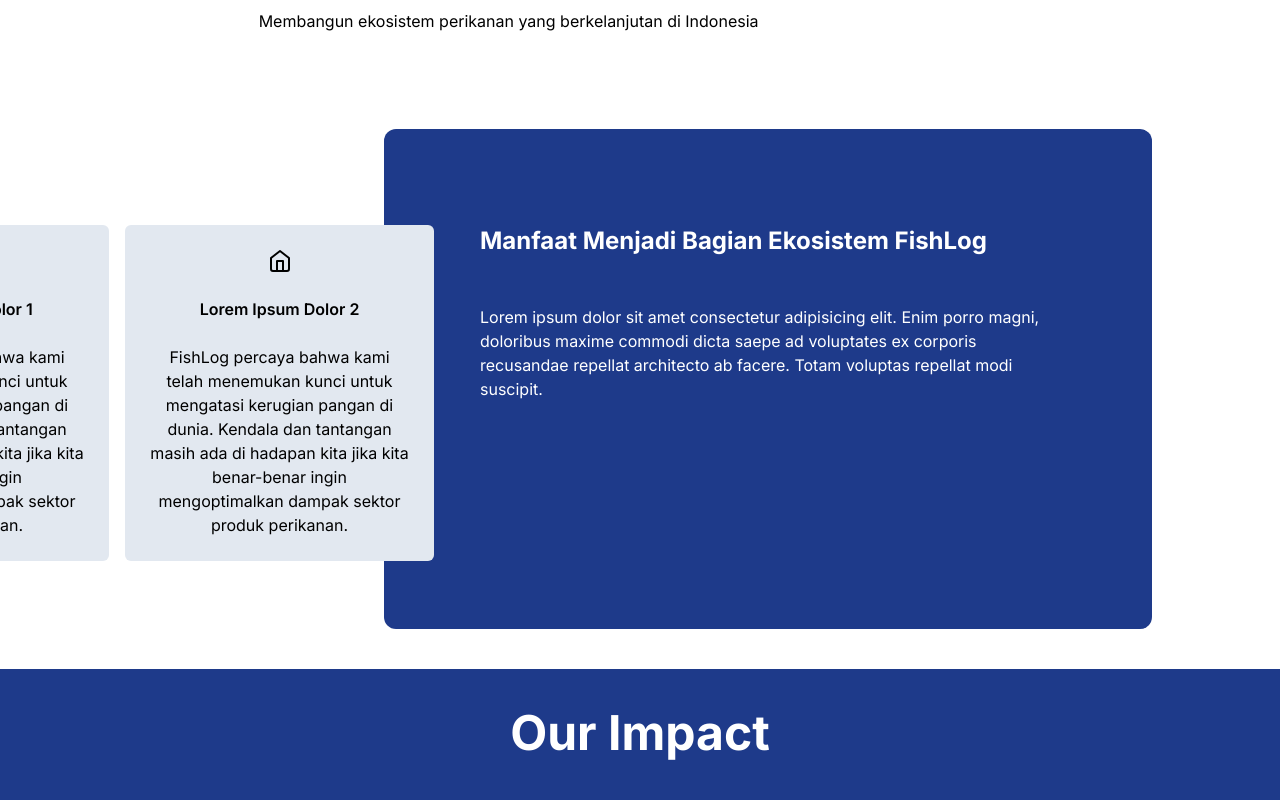
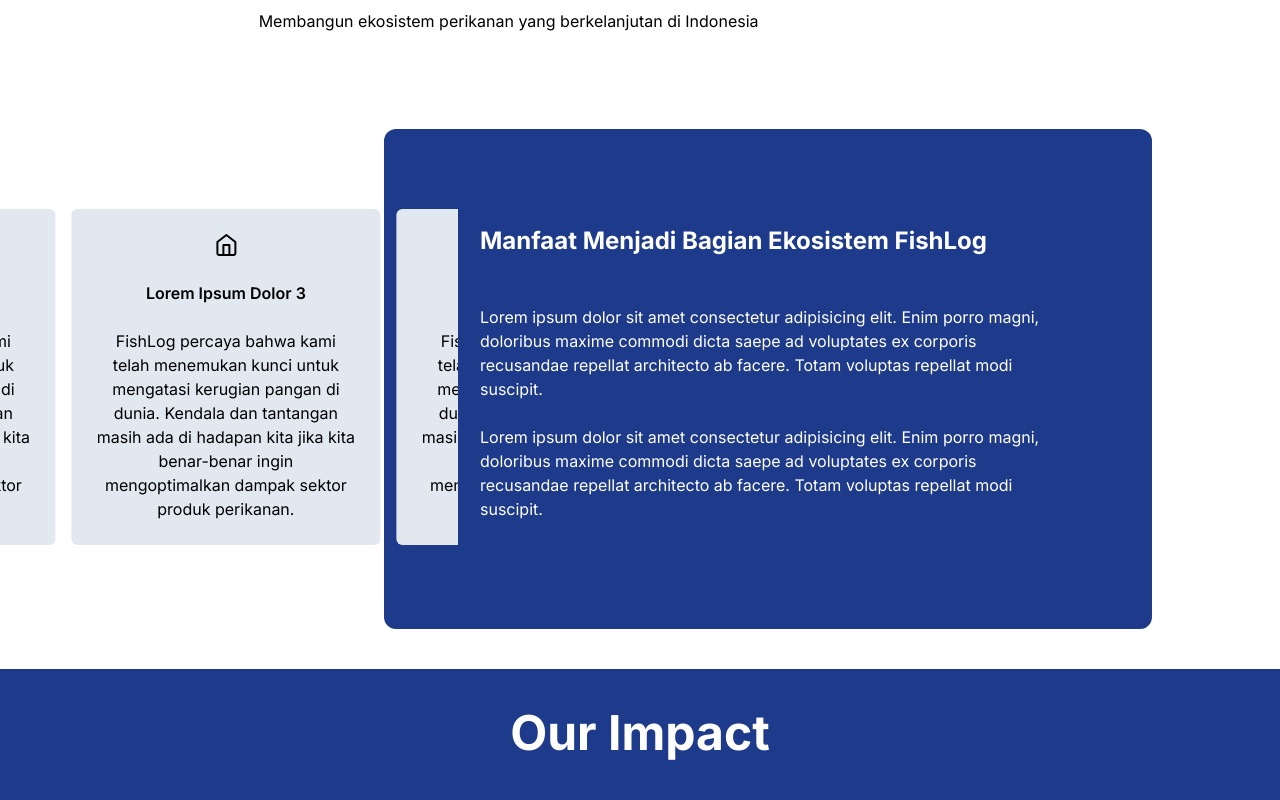
Before and after one commit to ihsandev/my-web-fishlog, a Next.js app: page / in a window 1280 px wide. Shown: the part 1660-2460 px from the top of the page. Built offline with nearby package versions, Linux system fonts and the light colour scheme.

Commit message:
feat: improvement responsive

```diff
--- /dev/null
+++ b/app/about/page.tsx
@@ -0,0 +1,7 @@
+export default function About() {
+  return (
+    <div className="min-h-screen">
+      <h1 className="pt-36">About</h1>
+    </div>
+  );
+}
--- /dev/null
+++ b/app/b2b-marketplace/page.tsx
@@ -0,0 +1,9 @@
+import React from "react";
+
+export default function B2BMarketplace() {
+  return (
+    <div className="min-h-screen">
+      <h1 className="pt-36">B2BMarketplace</h1>
+    </div>
+  );
+}
--- /dev/null
+++ b/app/fishlog-quality-center/page.tsx
@@ -0,0 +1,7 @@
+export default function FishlogQualityCenter() {
+  return (
+    <div className="min-h-screen">
+      <h1 className="pt-36">FishlogQualityCenter</h1>
+    </div>
+  );
+}
--- /dev/null
+++ b/app/product/page.tsx
@@ -0,0 +1,7 @@
+export default function Product() {
+  return (
+    <div className="min-h-screen">
+      <h1 className="pt-36">Product</h1>
+    </div>
+  );
+}
--- a/components/CardSection/page.tsx
+++ b/components/CardSection/page.tsx
@@ -15,7 +15,7 @@
     <section className={`py-10 ${className} md:px-0 px-6`}>
       <div className="max-w-screen-lg mx-auto">
         <div className=" flex justify-center">
-          <h1 className="text-center text-5xl font-bold max-w-screen-md mb-10">
+          <h1 className="text-center text-3xl md:text-5xl font-bold max-w-screen-md mb-10">
             {title}
           </h1>
         </div>
--- a/components/Footer/page.tsx
+++ b/components/Footer/page.tsx
@@ -4,7 +4,7 @@
 
 export default function Footer() {
   return (
-    <footer className="bg-blue-900 p-16 text-white">
+    <footer className="bg-blue-900 md:p-16 p-6 text-white">
       <div className="md:flex flex flex-col md:flex-row mb-10 gap-6 justify-between">
         <h1 className="text-4xl flex-1">
           Join us and be a part of building thre fisheries ecosystem in
@@ -24,7 +24,7 @@
           <p>Setiabudi, Jakarta Selatan,</p>
           <p>Telp. 0251 8579380</p>
         </div>
-        <div className="flex gap-8">
+        <div className="flex md:flex-row flex-col gap-8">
           <figure className="flex flex-col">
             <h3 className="font-semibold">Partnership</h3>
             <Link className="text-sm" href="/">
--- a/components/Header/page.tsx
+++ b/components/Header/page.tsx
@@ -3,10 +3,12 @@
 import Link from "next/link";
 import Image from "next/image";
 import { FiAlignJustify, FiXCircle } from "react-icons/fi";
+import { usePathname } from "next/navigation";
 
 export default function Header() {
   const [updateStyle, setUpdateStyle] = useState(false);
   const [show, setShow] = useState(false);
+  const pathname = usePathname();
 
   const handleScroll = () => {
     const height = window.pageYOffset;
@@ -15,13 +17,19 @@
   };
 
   useEffect(() => {
-    window.addEventListener("scroll", handleScroll);
-  }, [updateStyle]);
+    if (pathname === "/") {
+      window.addEventListener("scroll", handleScroll);
+    }
+  }, [updateStyle, pathname]);
 
   return (
     <header
       className={`${
-        updateStyle ? "bg-blue-900" : "bg-transparent"
+        pathname === "/"
+          ? updateStyle
+            ? "bg-blue-900"
+            : "bg-transparent"
+          : "bg-blue-900"
       } fixed top-0 left-0 right-0 z-10 text-white py-3`}
     >
       <div className="max-w-screen-lg flex items-center justify-between mx-auto md:px-0 px-6">
--- a/components/HeroImage/page.tsx
+++ b/components/HeroImage/page.tsx
@@ -17,14 +17,15 @@
         dots={true}
         infinite={true}
         speed={500}
+        autoplay={true}
         slidesToShow={1}
         slidesToScroll={1}
         className="w-full"
       >
         {heros?.map((hero, i) => (
           <div key={i} className="relative">
-            <div className="max-w-screen-lg mx-auto">
-              <h1 className="absolute text-white text-7xl font-bold top-80 max-w-screen-md">
+            <div className="max-w-screen-lg mx-auto px-6 md:px-0">
+              <h1 className="absolute text-white md:text-7xl font-bold top-28 md:top-80 max-w-screen-md">
                 {hero.title}
               </h1>
             </div>
--- a/containers/Home/partials/Companion.tsx
+++ b/containers/Home/partials/Companion.tsx
@@ -12,6 +12,9 @@
           slidesToShow={5}
           slidesToScroll={5}
           arrows={false}
+          infinite={true}
+          autoplay={true}
+          speed={500}
           responsive={[
             {
               breakpoint: 1024,
@@ -28,6 +31,7 @@
                 slidesToShow: 2,
                 slidesToScroll: 2,
                 initialSlide: 2,
+                dots: false,
               },
             },
             {
@@ -35,6 +39,7 @@
               settings: {
                 slidesToShow: 1,
                 slidesToScroll: 1,
+                dots: false,
               },
             },
           ]}
--- a/containers/Home/partials/MiddleSection.tsx
+++ b/containers/Home/partials/MiddleSection.tsx
@@ -35,15 +35,37 @@
             <Card key={item.id} image={item.image} title={item.title} />
           ))}
         </div>
-        <div className="flex justify-between">
+        <div className="flex md:flex-row flex-col gap-6 justify-between relative">
           <div />
-          <div className="bg-blue-900 max-w-screen-md p-24 h-[500px] justify-end rounded-xl">
-            <div className="w-[650px] absolute -left-[200px]">
+          <div>
+            <div className="w-full md:w-[650px] md:absolute md:top-20 md:-left-[320px] mb-10 md:mb-0">
               <Slider
                 dots={false}
                 slidesToShow={2}
                 slidesToScroll={2}
                 arrows={false}
+                infinite={true}
+                autoplay={true}
+                speed={500}
+                responsive={[
+                  {
+                    breakpoint: 1024,
+                    settings: {
+                      slidesToShow: 3,
+                      slidesToScroll: 3,
+                      infinite: true,
+                      dots: true,
+                    },
+                  },
+                  {
+                    breakpoint: 600,
+                    settings: {
+                      slidesToShow: 1,
+                      slidesToScroll: 1,
+                      initialSlide: 1,
+                    },
+                  },
+                ]}
               >
                 <div className="pr-4 ">
                   <CardFeature
@@ -71,16 +93,26 @@
                 </div>
               </Slider>
             </div>
+            <div className="bg-blue-900 max-w-screen-md p-6 md:p-24 min-h-[500px] justify-end rounded-xl">
               <div className="text-white">
                 <h2 className="mb-12 text-2xl font-bold">
                   Manfaat Menjadi Bagian Ekosistem FishLog
                 </h2>
+                <div className="flex flex-col gap-6">
                   <p>
-                Lorem ipsum dolor sit amet consectetur adipisicing elit. Enim
-                porro magni, doloribus maxime commodi dicta saepe ad voluptates
-                ex corporis recusandae repellat architecto ab facere. Totam
-                voluptas repellat modi suscipit.
+                    Lorem ipsum dolor sit amet consectetur adipisicing elit.
+                    Enim porro magni, doloribus maxime commodi dicta saepe ad
+                    voluptates ex corporis recusandae repellat architecto ab
+                    facere. Totam voluptas repellat modi suscipit.
                   </p>
+                  <p>
+                    Lorem ipsum dolor sit amet consectetur adipisicing elit.
+                    Enim porro magni, doloribus maxime commodi dicta saepe ad
+                    voluptates ex corporis recusandae repellat architecto ab
+                    facere. Totam voluptas repellat modi suscipit.
+                  </p>
+                </div>
+              </div>
             </div>
           </div>
         </div>
```
Lines whose indentation alone changed are shown as unchanged.
